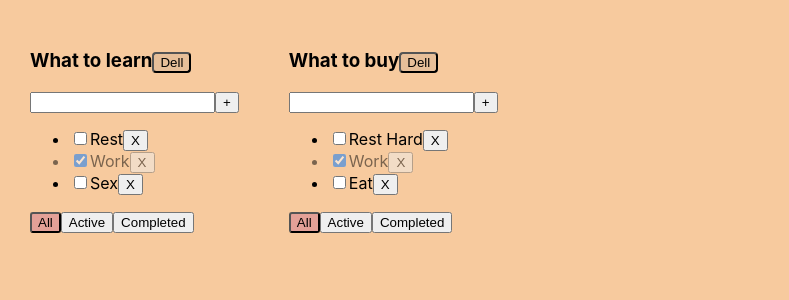
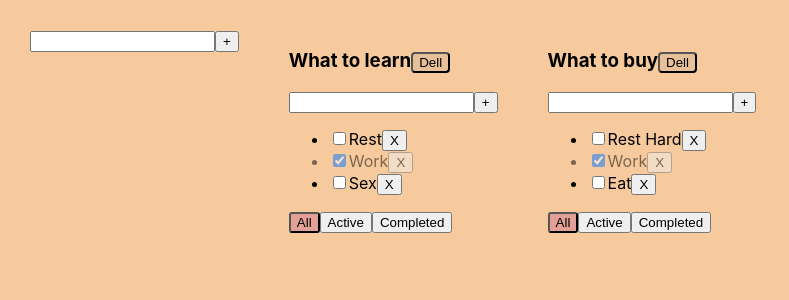
Before and after one commit to ItEmigrant/TodoList, a React (Create React App) app: page / in a window 1280 px wide. Shown: the top 300 px of the page, without its empty margins (0-789 px from the left). Built offline with nearby package versions, Linux system fonts and the light colour scheme.

Commit message:
lesson6.1

```diff
--- a/src/App.tsx
+++ b/src/App.tsx
@@ -2,6 +2,7 @@ import React, {useState} from 'react';
 import './App.css';
 import {Todolist} from "./Components/Todolist";
 import {v1} from "uuid";
+import {UnInput} from "./Components/UnInput/UnInput";
 
 export type FVT = 'All' | 'Active' | 'Completed';
 type TodolistType = {
@@ -33,21 +34,6 @@ function App() {
             {id: v1(), title: 'Eat', isDone: false},
         ]
     });
-
-
-    /* let [todolist, setTodolist] = useState<Array<TodolistType>>([
-         {id: v1(), title: 'What to learn', filter: 'All'},
-         {id: v1(), title: 'What to buy', filter: 'All'},
-     ])
-
-     let [tasks, setTask] = useState([
-         {id: v1(), title: 'Rest', isDone: false},
-         {id: v1(), title: 'Work', isDone: true},
-         {id: v1(), title: 'Sex', isDone: false},
-     ])*/
-
-    //let [filter, setOne] = useState<FVT>('All')
-
 
     function Sort(todolistID: string, filterValue: FVT) {
         setTodolist(todolist.map(el => el.id === todolistID ? {...el, filter: filterValue} : el))
@@ -81,10 +67,16 @@ function App() {
         setTodolist(todolist.filter(el => el.id !== todolistID))
     }
 
+    function todoListAdd(title: string) {
+        const newTodolistID = v1()
+        let newTodolist: TodolistType = {id: newTodolistID, title: title, filter: 'All'};
+        setTodolist([newTodolist, ...todolist])
+        setTask({...tasks, [newTodolistID]: []})
+    }
 
     return (
         <div className="App">
-
+            <UnInput callBack={todoListAdd}/>
             {todolist.map(el => {
                 let FilterTask = tasks[el.id];
 
--- a/src/Components/Todolist.tsx
+++ b/src/Components/Todolist.tsx
@@ -3,9 +3,6 @@ import React, {ChangeEvent, KeyboardEvent, useState} from 'react';
 import {FVT} from "../App";
 import styles from './Todolist.module.css'
 import {UnInput} from "./UnInput/UnInput";
-
-
-
 
 type TaskPropsType = {
     id: string
@@ -113,7 +110,6 @@ export const Todolist = (props: TitlePropsType) => {
 
             <ul>
                 {
-
                     props.tasks.map(t => {
 
 
--- a/src/Components/UnInput/UnInput.tsx
+++ b/src/Components/UnInput/UnInput.tsx
@@ -33,7 +33,6 @@ export const UnInput = (props: UnInputPropsType) => {
         }
     }
 
-
     return (
         <div>
 
```
